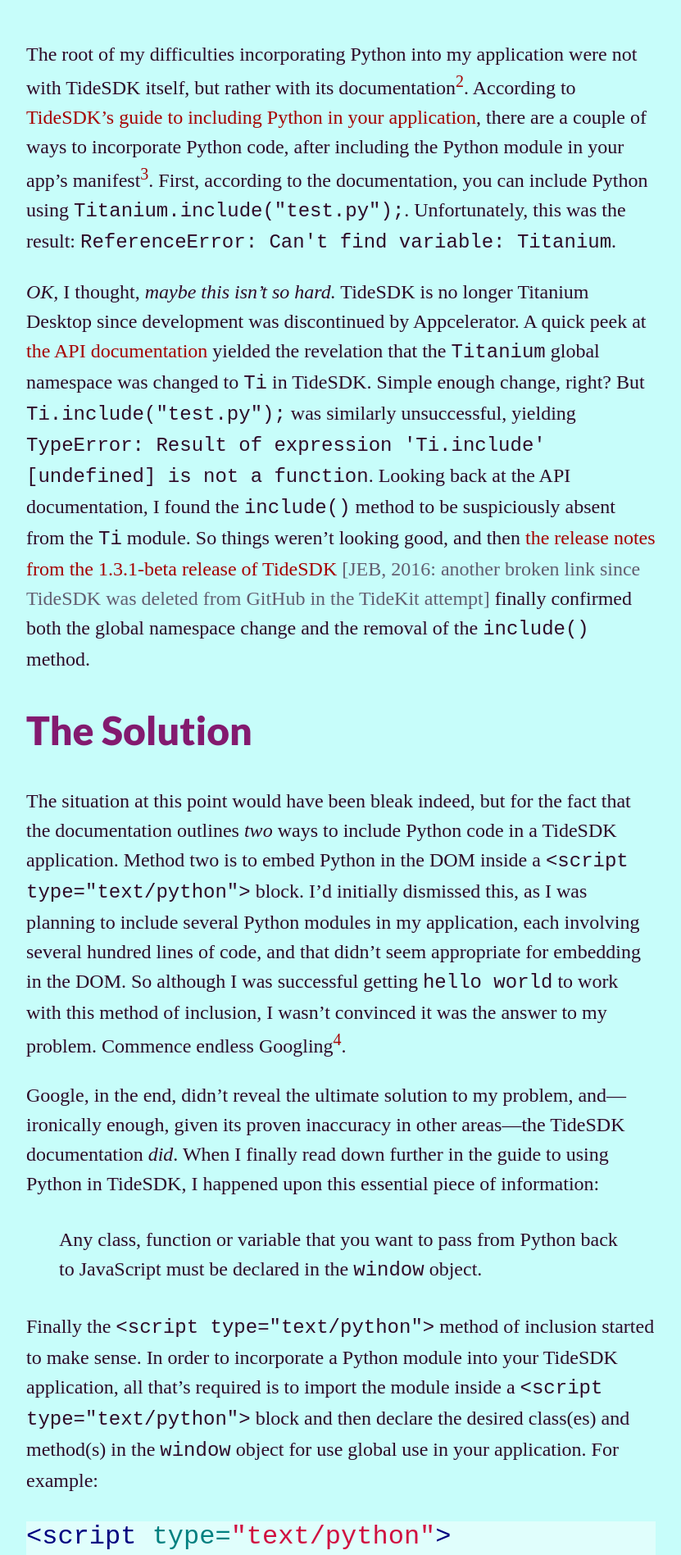
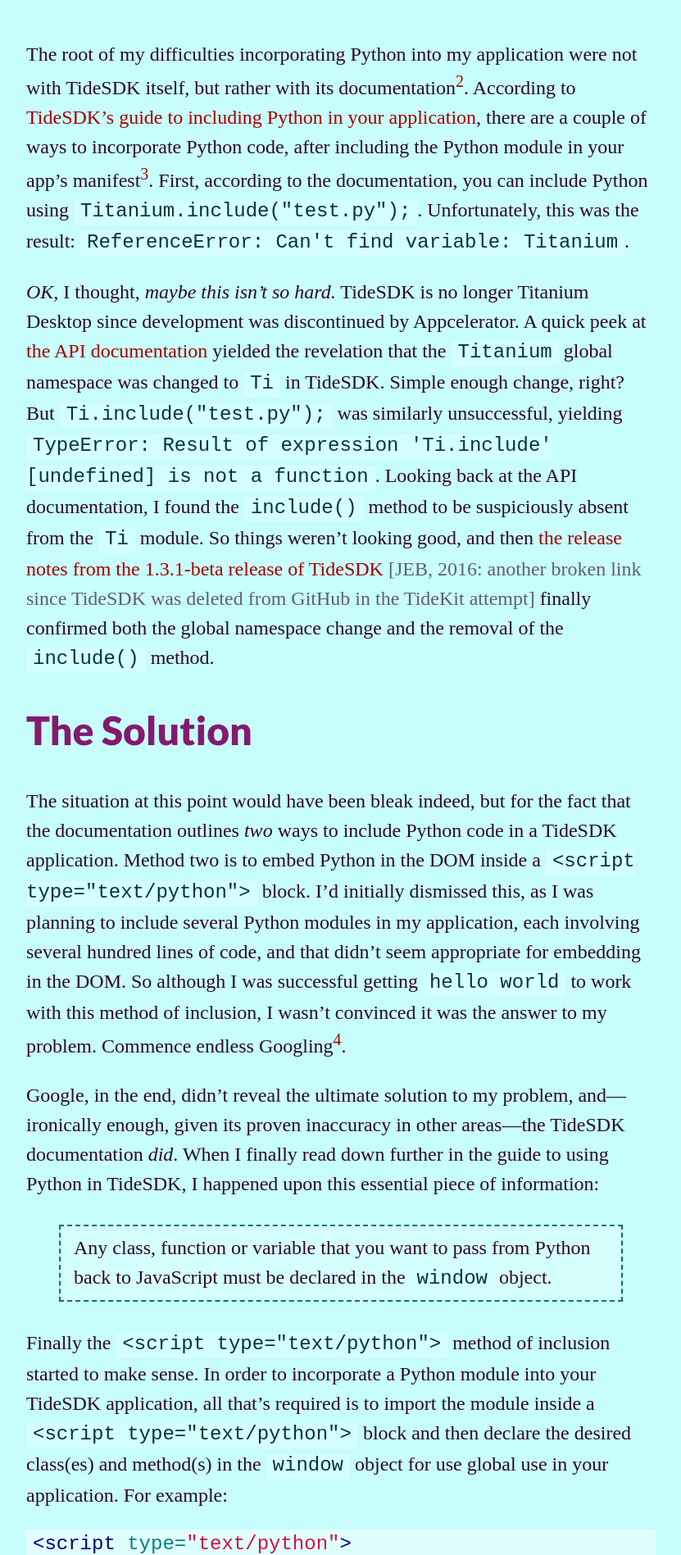
Before and after one commit to jebeck/jebeck.github.com, a Jekyll site: the page built from _posts/2013-07-26-how-to-use-python-in-tidesdk-no.md, in a window 1280 px wide. Shown: the part 1483-3380 px from the top of the page at 82% size, without its empty margins (224-1055 px from the left). Built offline with Jekyll 4.4.1, drawn with Linux system fonts in a browser that asks for light colours; some web fonts are replaced.

Commit message:
adjust some post styles for code, blockquotes, &c

```diff
--- a/_sass/_post.scss
+++ b/_sass/_post.scss
@@ -18,4 +18,30 @@
       font-size: 0.5rem;
     }
   }
+
+  blockquote {
+    background-color: lighten($teal--medium, 67.5%);
+    border: 0.075rem dashed $teal--medium;
+    padding: 0.25rem 0.5rem;
+    p {
+      margin: 0;
+    }
+  }
+
+  *:not(pre) > code {
+    background-color: $teal--verylight;
+    color: $teal--dark;
+    padding-bottom: 0.125rem;
+    padding-left: 0.25rem;
+    padding-right: 0.25rem;
+  }
+
+  pre {
+    font-size: 0.75rem;
+    padding: 0.125rem 0.25rem;
+  }
+
+  ul > li, ol > li {
+    font-size: 0.75rem;
+  }
 }
--- a/css/main.scss
+++ b/css/main.scss
@@ -5,7 +5,9 @@
 
 // colors
 $purple--verydark:  #2E0927;
+$teal--verylight:   #D4FFFF;
 $teal--medium:      #04756F;
+$teal--dark:        #023533;
 $red:               #D90000;
 $orange:            #FF2D00;
 $gold:              #FF8C00;
```
